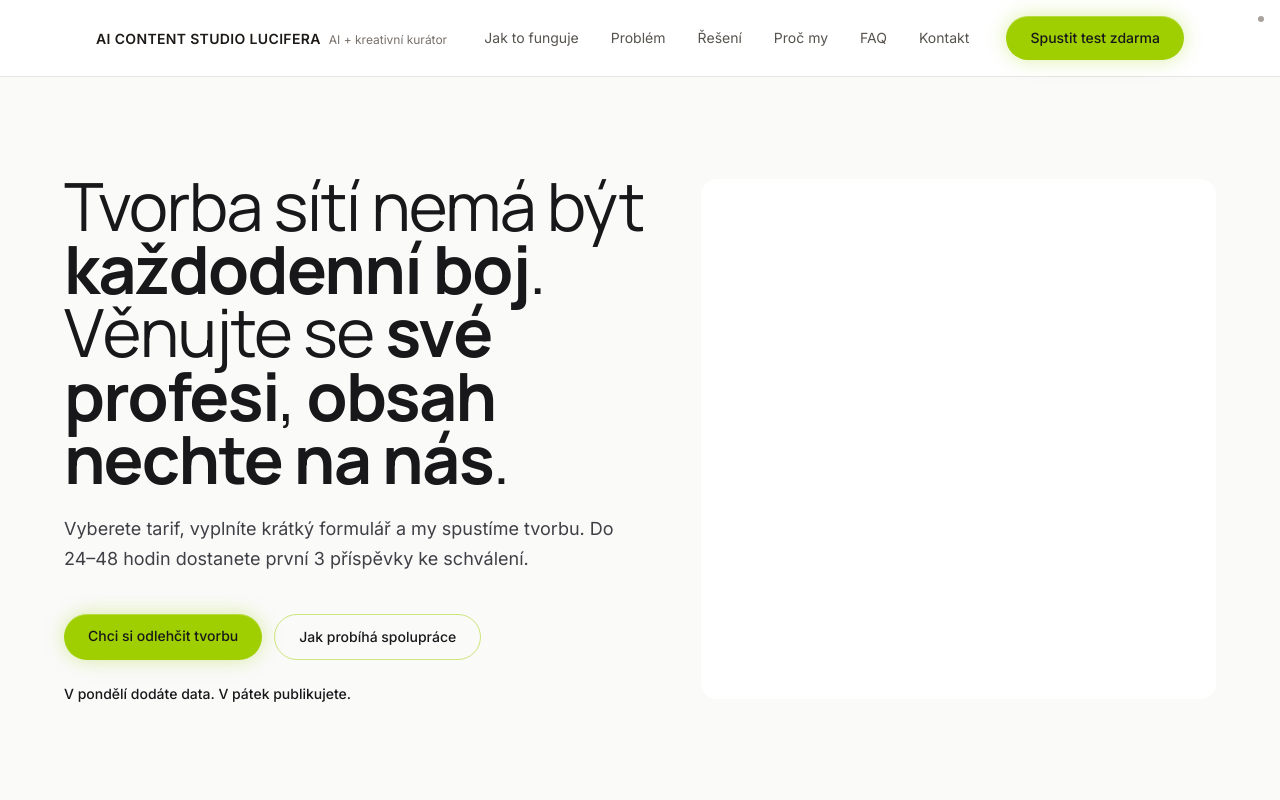
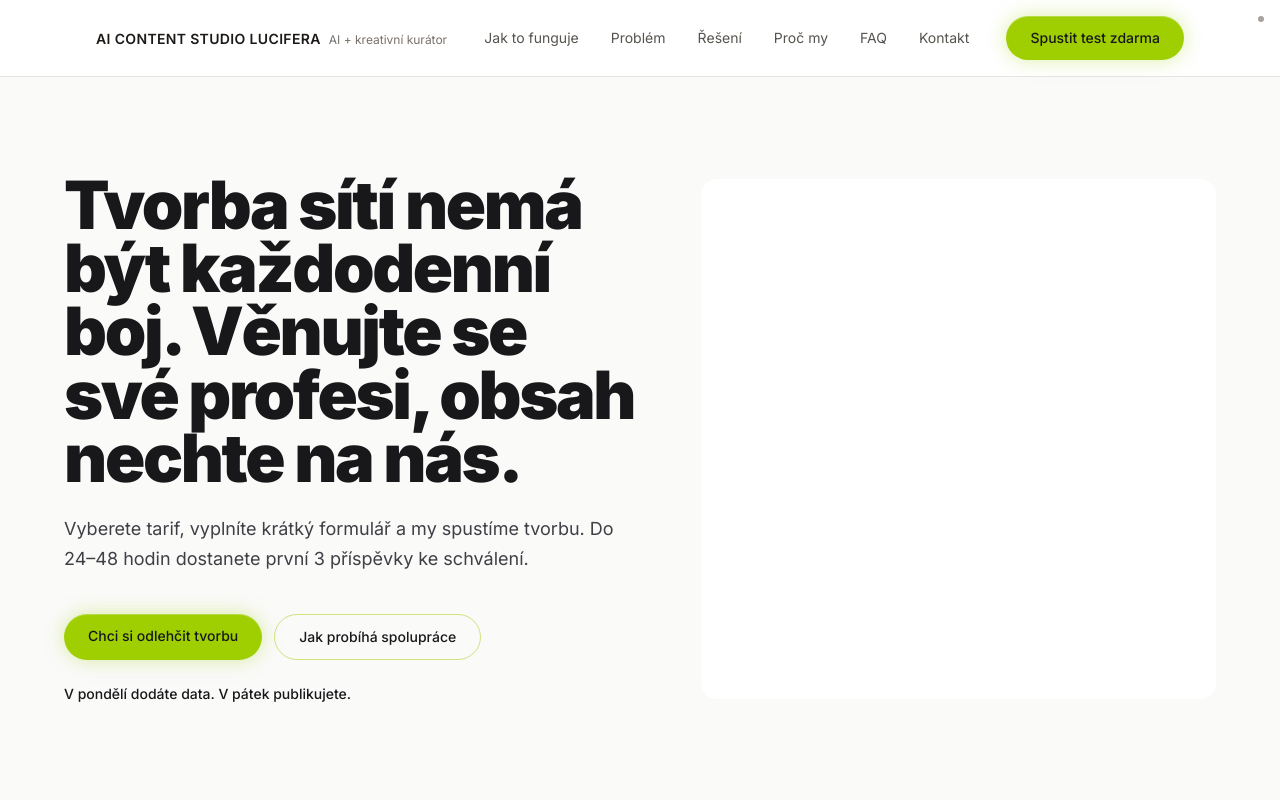
Before and after one commit to katarinabrics-eng/ai-content-studio, a Next.js app in the folder apps/content-studio/: page / in a window 1280 px wide. Shown: the top 800 px of the page. Built offline with nearby package versions, Linux system fonts and the light colour scheme.

Commit message:
refactor: update typography and text content in HomePage component for improved clarity and visual impact

```diff
--- a/apps/content-studio/src/app/page.tsx
+++ b/apps/content-studio/src/app/page.tsx
@@ -47,13 +47,13 @@ export default function HomePage() {
           {/* Levý sloupec: velký výrazný text, černý/šedo-černý, lime jen na CTA */}
           <div className="animate-fade-in">
             <h1
-              className="font-display font-normal tracking-tight text-zinc-900"
+              className="font-sans font-black tracking-[-0.035em] text-zinc-900"
               style={{
                 fontSize: "clamp(2.25rem, 5.2vw, 6rem)",
                 lineHeight: 0.95,
               }}
             >
-              Tvorba sítí nemá být <span className="font-bold">každodenní boj</span>. Věnujte se <span className="font-bold">své profesi</span>, <span className="font-bold">obsah nechte na nás</span>.
+              Tvorba sítí nemá být každodenní boj. Věnujte se své profesi, obsah nechte na nás.
             </h1>
             <p
               className="mt-6 max-w-xl text-lg text-zinc-700"
```
